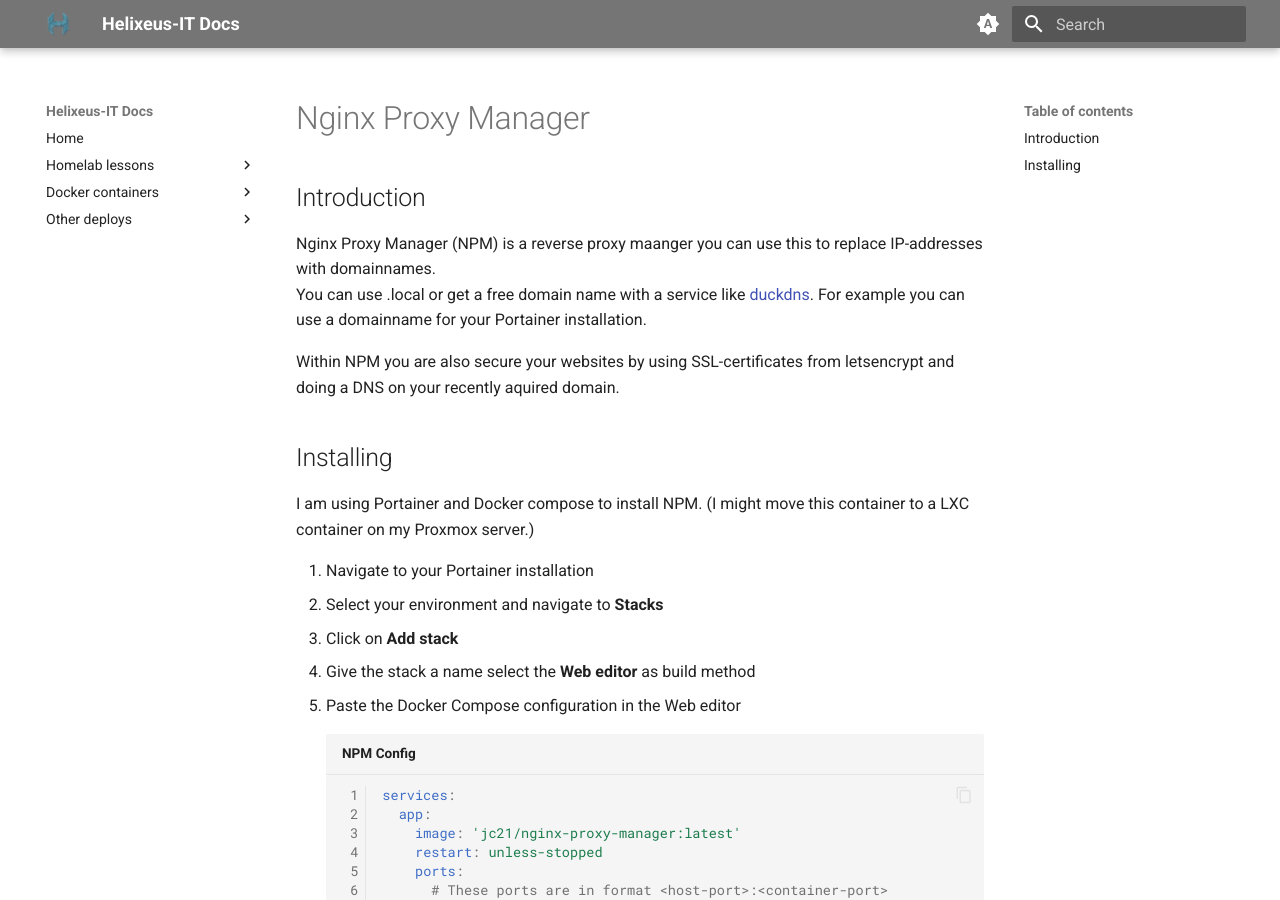
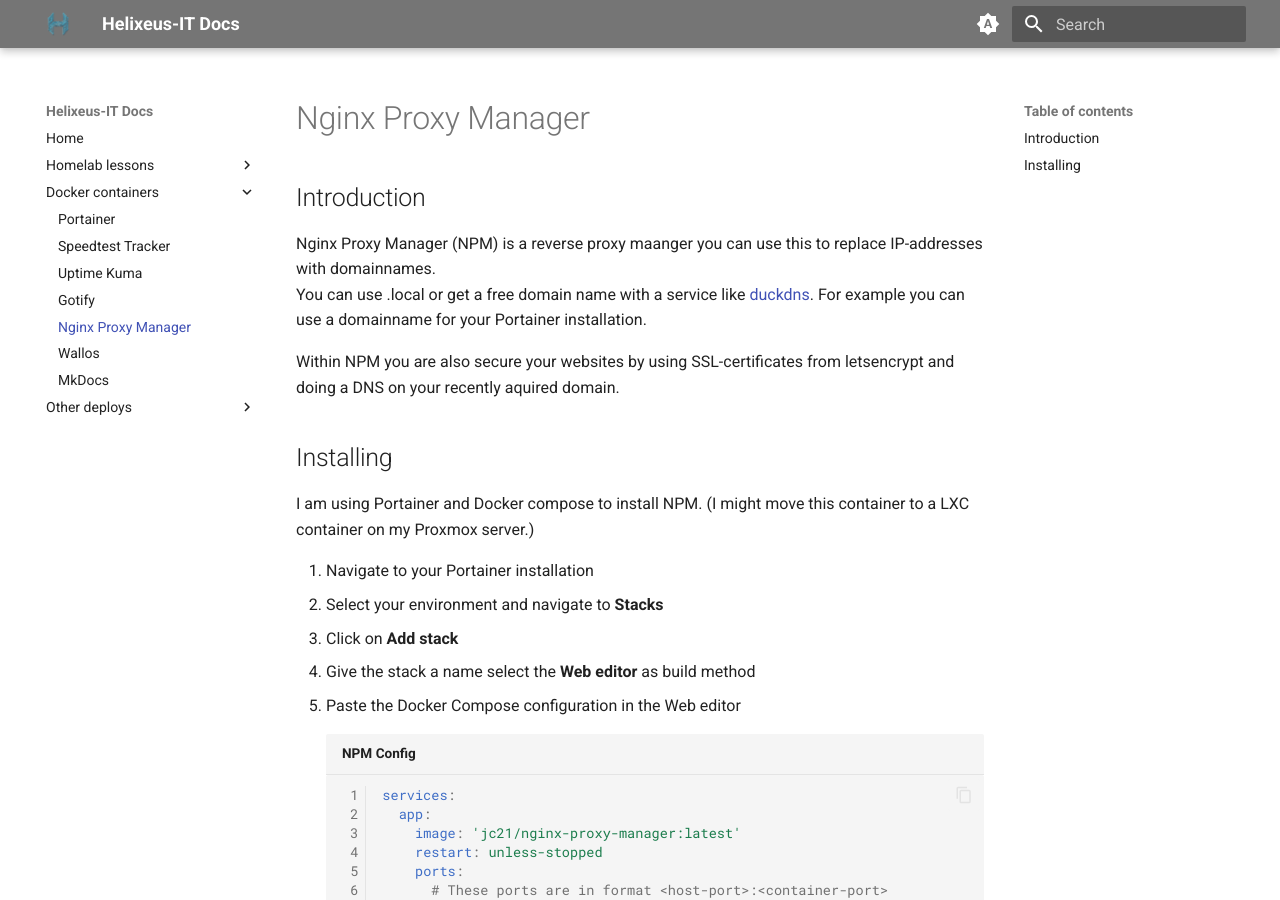
Before and after one commit to JustHelixia/mkdocs, an MkDocs documentation site: the page built from docs/npm.md, in a window 1280 px wide and 900 px high. Built offline with MkDocs 1.6.1 and Material for MkDocs 9.7.7, drawn with Linux system fonts in a browser that asks for light colours; part of the change alters nothing that is shown.

Commit message:
Added the articles in the last commit to the site navigation

```diff
--- a/mkdocs.yml
+++ b/mkdocs.yml
@@ -12,12 +12,12 @@ nav:
     - Speedtest Tracker: speedtest-tracker.md
     - Uptime Kuma: uptime-kuma.md
     - Gotify: gotify.md
-  #  - Nginx Proxy Manager: npm.md
+    - Nginx Proxy Manager: npm.md
   #  - Fenrus: fenrus.md
   #  - Firefly III: firefly3.md
-  #  - Wallos: wallos.md
+    - Wallos: wallos.md
   #  - Beszel: beszel.md
-  #  - MkDocs: mkdocs.md
+    - MkDocs: mkdocs.md
   - Other deploys:
     - Snipe-IT: snipe-it.md
   #  - Jenkins: jenkins.md
```
